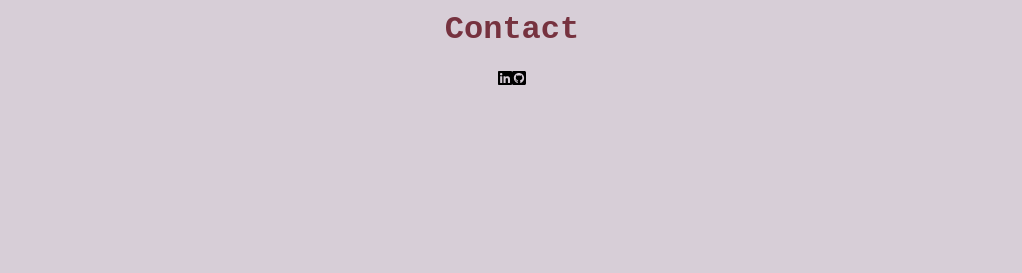
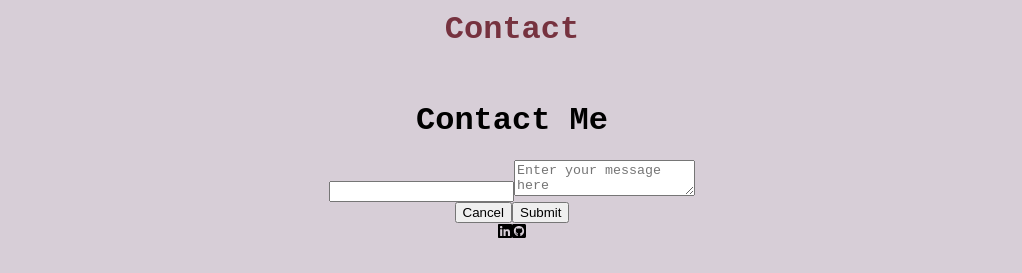
Before and after one commit to ginnygu/ginny_gu, a React (Create React App) app: page / in a window 1280 px wide. Shown: the part 2844-3117 px from the top of the page, without its empty margins (128-1150 px from the left). Built offline with nearby package versions, Linux system fonts and the light colour scheme.

Commit message:
added email contact using mailjs

```diff
--- a/package.json
+++ b/package.json
@@ -8,6 +8,7 @@
     "@fortawesome/free-solid-svg-icons": "^5.10.2",
     "@fortawesome/react-fontawesome": "^0.1.4",
     "animejs": "^3.1.0",
+    "emailjs-com": "^2.4.0",
     "react": "^16.8.6",
     "react-dom": "^16.8.6",
     "react-router": "^5.0.0",
--- a/src/components/Contact.jsx
+++ b/src/components/Contact.jsx
@@ -1,15 +1,63 @@
-import React from 'react';
+import React, { Component }from 'react';
 import { FontAwesomeIcon } from '@fortawesome/react-fontawesome';
-import { faLinkedin, faGithubSquare } from '@fortawesome/free-brands-svg-icons'
+import { faLinkedin, faGithubSquare } from '@fortawesome/free-brands-svg-icons';
+import emailjs from 'emailjs-com';
 
-function Contact(){
-    return(
+export default class Contact extends Component {
+
+    constructor(props){
+        super(props)
+
+        this.state= {
+            email: '',
+            message: ''
+        }
+
+
+    }
+    handleChange = (event) => {
+
+        this.setState({
+          [event.target.name]: event.target.value
+        })
+    }
+    handleSubmit = (event) => {
+        event.preventDefault();
+        const templateParams = {
+            "senderEmail": this.state.email,
+            "message": this.state.message
+        }
+        emailjs.send('default_service', process.env.REACT_APP_EMAILJS_TEMPLATEID, templateParams, process.env.REACT_APP_EMAILJS_USERID)
+    }
+
+
+render(){
+    return (
         <div className="contact">
             <h1 className='title'>Contact</h1>
-            <FontAwesomeIcon className='contact-icon icon-l' icon={faLinkedin}/>
-            <FontAwesomeIcon className='contanct-icon icon-l' icon={faGithubSquare}/>
+            <form className="contact-form" onSubmit={this.handleSubmit}>
+                <h1>Contact Me</h1>
+                <label htmlFor="email"></label>
+                <input type='text' id='email' name='email' onChange={this.handleChange}></input>
+                <textarea
+                    className="text-input"
+                    id="message"
+                    name="message"
+                    onChange={this.handleChange}
+                    placeholder="Enter your message here"
+                    required
+                />
+                <div className="btn-group">
+                    <button className="btn btn--cancel" >Cancel</button>
+                    <input type="submit" value="Submit" className="btn btn--submit" />
+                </div>
+            </form>
+            <FontAwesomeIcon className='contact-icon icon-l' icon={faLinkedin} />
+            <FontAwesomeIcon className='contanct-icon icon-l' icon={faGithubSquare} />
         </div>
     )
+
 }
 
-export default Contact;
+
+}
```
Also changed, not shown: 2 other files (tests, documents, lock files or other folders).
